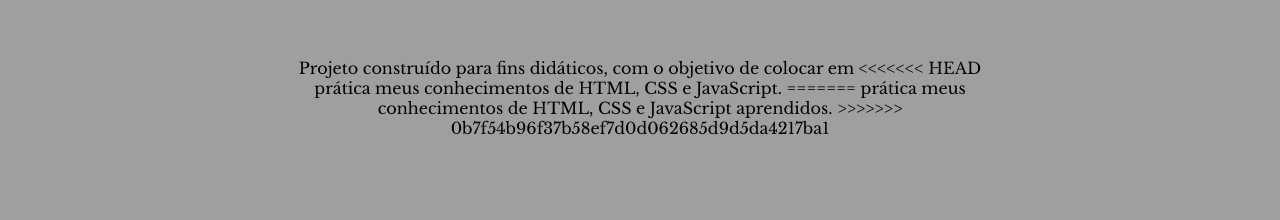
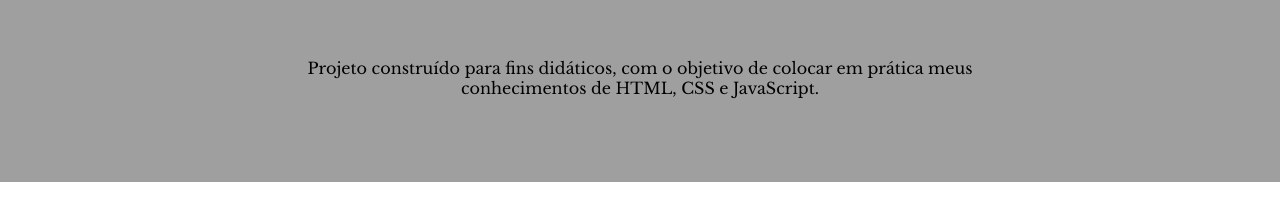
Before and after one commit to ronaldocarvalho798/Stranger-Things-Page, a plain HTML site: page index.html in a window 1280 px wide. Shown: the part 3885-4105 px from the top of the page. After the commit the page ends 4067 px from the top, so only its background shows below. Drawn offline with nearby package versions, Linux system fonts and the light colour scheme; a web font is replaced by a local one.

Commit message:
fix footer

```diff
--- a/index.html
+++ b/index.html
@@ -117,11 +117,7 @@
     <footer>
       <p>
         Projeto construído para fins didáticos, com o objetivo de colocar em
-<<<<<<< HEAD
         prática meus conhecimentos de HTML, CSS e JavaScript.
-=======
-        prática meus conhecimentos de HTML, CSS e JavaScript aprendidos.
->>>>>>> 0b7f54b96f37b58ef7d0d062685d9d5da4217ba1
       </p>
     </footer>
 
```
